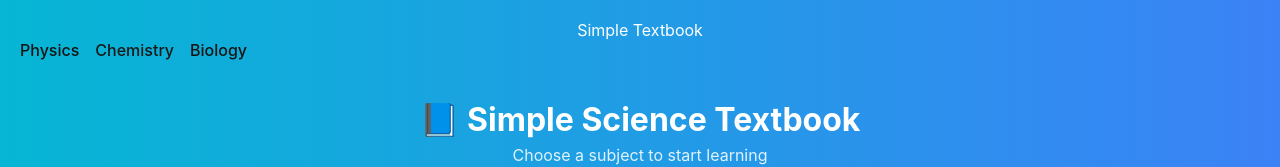
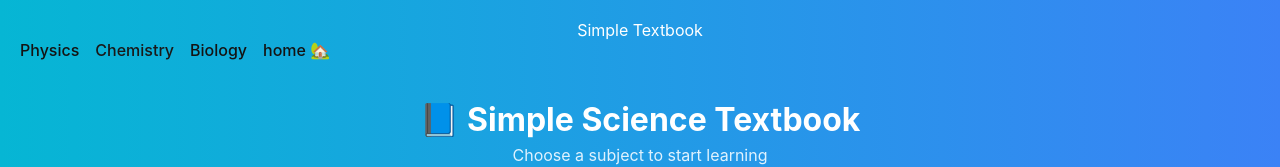
Before and after one commit to bobby78wq/simple_textbooks-, a plain HTML site: page main.html in a window 1280 px wide. Shown: the top 167 px of the page. Drawn offline with Linux system fonts and the light colour scheme.

Commit message:
Update main.html

```diff
--- a/main.html
+++ b/main.html
@@ -11,6 +11,7 @@
       <a href="index.html" style="color:rgb(20, 19, 19); text-decoration:none; font-weight:500;">Physics</a>
       <a href="chemistry.html" style="color:rgb(26, 24, 24); text-decoration:none; font-weight:500;">Chemistry</a>
       <a href="biology.html" style="color:rgb(20, 19, 19); text-decoration:none; font-weight:500;">Biology</a>
+       <a href="main.html" style="color:rgb(20, 19, 19); text-decoration:none; font-weight:500;">home 🏡 </a>
     </nav>
   </div>
 </header>
```
